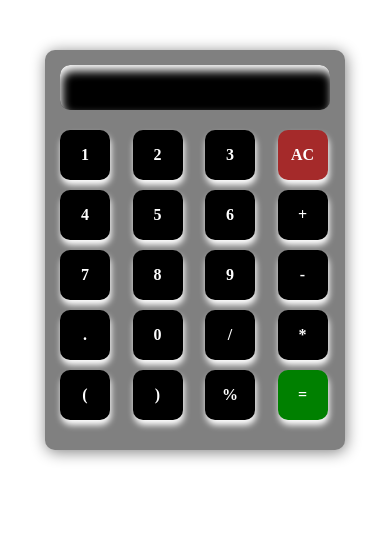
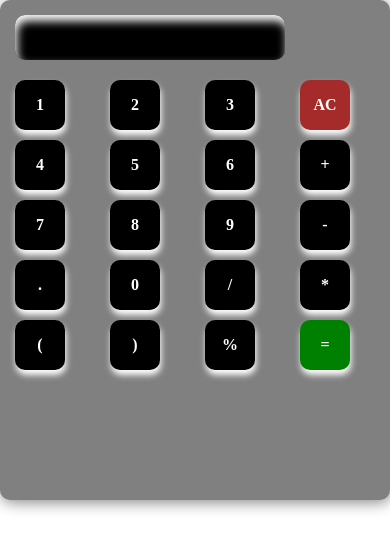
Before and after one commit to ranjankrr/calculator, a plain HTML site: page index.html in a window 390 px wide. Drawn offline with Linux system fonts and the light colour scheme.

Commit message:
uploaded

```diff
--- a/Calculator.css
+++ b/Calculator.css
@@ -55,3 +55,9 @@ box-shadow:inset 2px 6px 10px white;
 #equal{
     background-color: green;
 }
+@media screen and (max-width:460px){
+    #container{
+        width:100%;
+        height:100%;
+    }
+}
```
